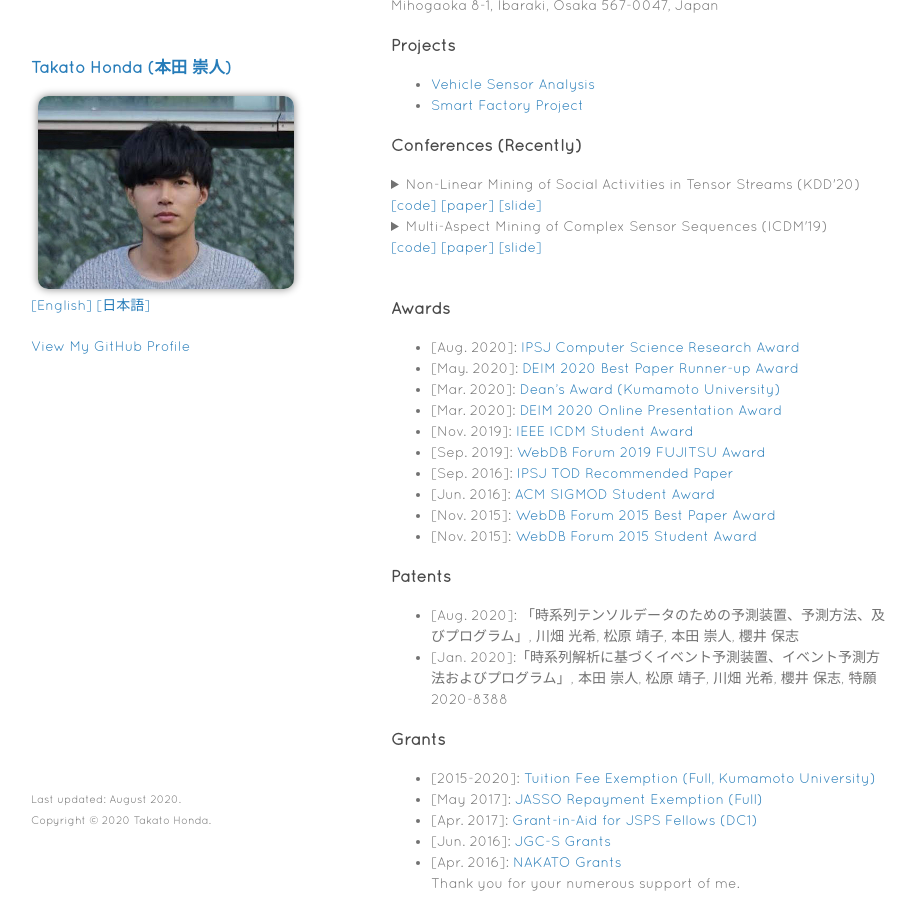
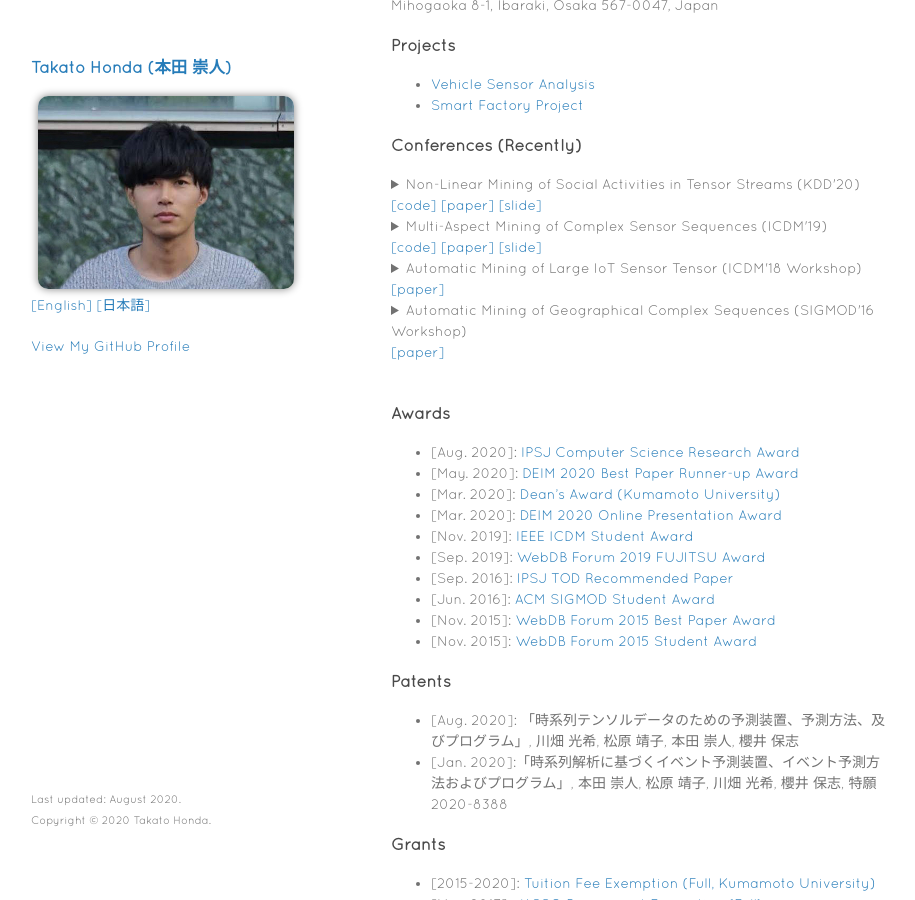
Before and after one commit to TakatoHonda/takatohonda.github.io, a Jekyll site: the page built from index.md, in a window 1280 px wide and 900 px high, scrolled down 327 px. Shown: the whole window, without its empty margins (179-1094 px from the left). Built offline with Jekyll 4.4.1, drawn with Linux system fonts in a browser that asks for light colours; our own code applies the rules of GitHub Pages for plain Markdown files.

Commit message:
add papeprs

```diff
--- a/index.md
+++ b/index.md
@@ -40,9 +40,9 @@ Multi-Aspect Mining of Complex Sensor Sequences (ICDM'19)<br>
 Takato Honda, Yasuko Matsubara, Ryo Neyama, Mutsumi Abe, Yasushi Sakurai: <u>``Multi-Aspect Mining of Complex Sensor Sequences”</u>, IEEE International Conference on Data Mining (ICDM), pp. 299-308, Beijing, China, November 8-11, 2019 (Regular paper) (Acceptance ratio 9.08%).
 </details>
 
-<!-- <details>
+<details>
 <summary>
-Automatic Mining of Large IoT Sensor Tensor (ICDMW'18 Workshop)<br>
+Automatic Mining of Large IoT Sensor Tensor (ICDM'18 Workshop)<br>
 <a href="https://ieeexplore.ieee.org/document/8637498">[paper]</a>
 </summary>
 Takato Honda, Yasuko Matsubara, Yasushi Sakurai: <u>``Automatic Mining of Large IoT Sensor Tensor"</u>, IEEE International Conference on Data Mining (ICDM) Ph.D. Forum, Singapore, November 17-20, 2018.
@@ -55,7 +55,7 @@ Automatic Mining of Geographical Complex Sequences (SIGMOD'16 Workshop)<br>
 </summary>
 Takato Honda: <u>``TrailMarker: Automatic Mining of Geographical Complex Sequences"</u>, ACM SIGMOD International Conference on Management of Data (SIGMOD), Ph.D. Symposium, San Francisco, USA, June 2016.
 </details>
- --><br>
+<br>
 
 ### Awards
 - \[Aug. 2020\]: [IPSJ Computer Science Research Award](https://www.ipsj.or.jp/award/cs-award-2020.html)
```
Also changed, not shown: jp/index.md (+2 -2 lines).
